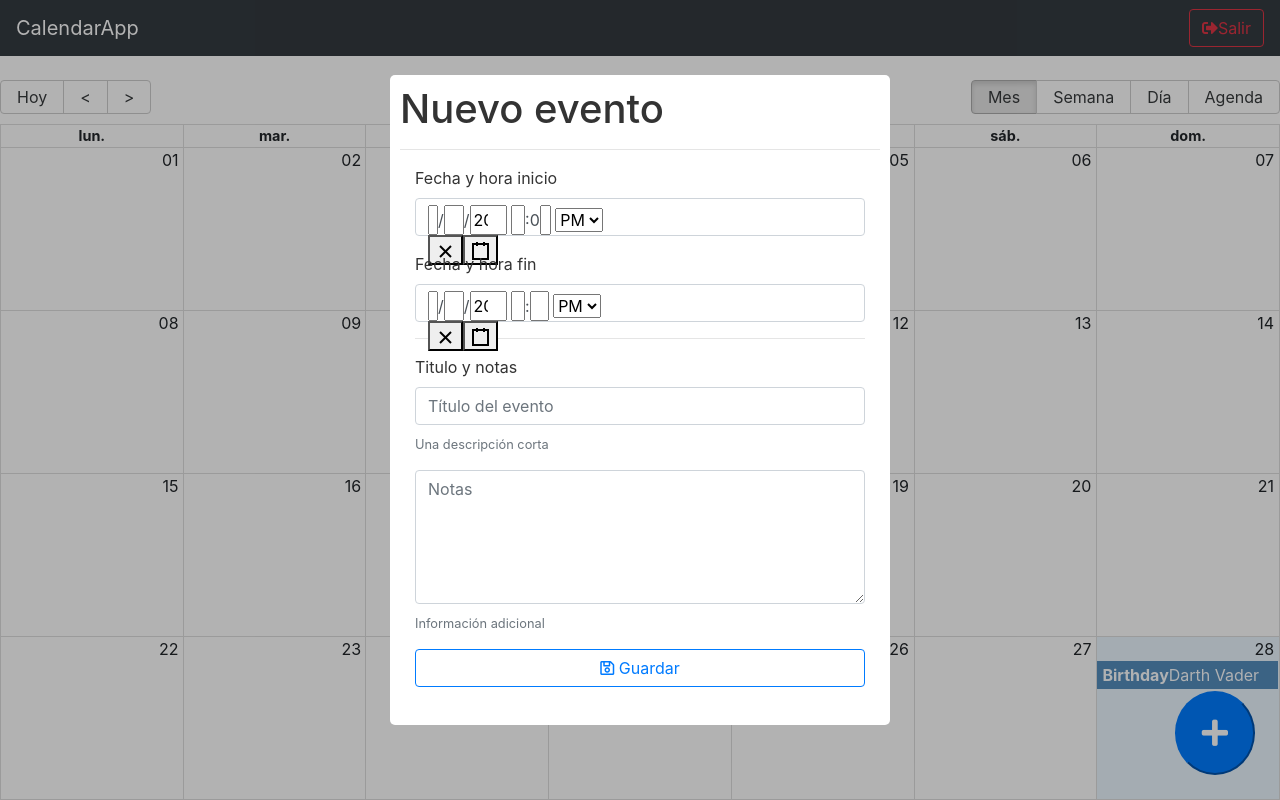
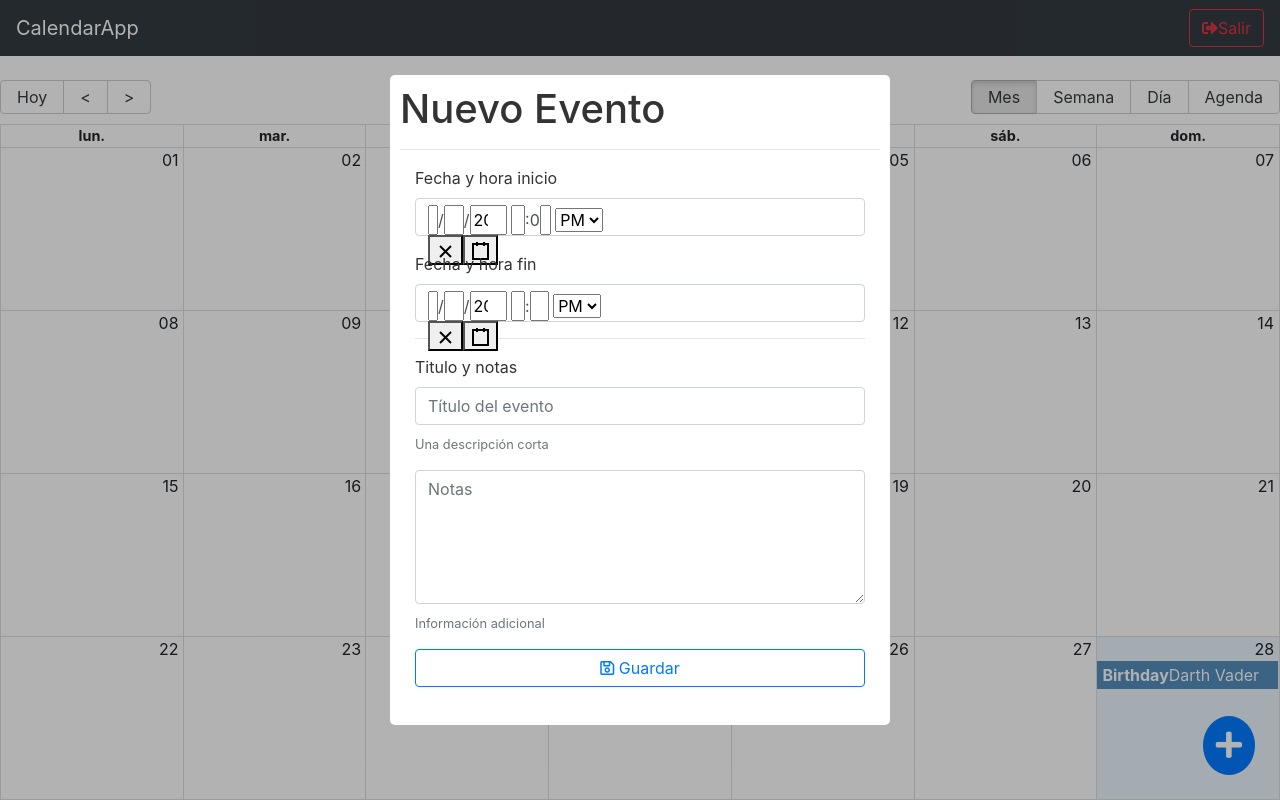
Before and after one commit to Sergiovelasquezp/09-calendar-app, a React app: page / in a window 1280 px wide. Both pictures are taken after a click on the button 1214 px from the left and 733 px from the top of the page. Built offline with nearby package versions, Linux system fonts and the light colour scheme; some packages are replaced by stand-ins of ours.

Commit message:
- Modified: action creators, action types and reducers for Calendar Events - Restructured functionality and the way buttons are added. I created a Button component that receive a custom class as, color and children as props and it switches based on that values or it sets to default if they are not provided

```diff
--- a/src/components/Calendar/CalendarModal.js
+++ b/src/components/Calendar/CalendarModal.js
@@ -1,32 +1,42 @@
-import React, { useState } from 'react';
+import React, { useEffect, useState } from 'react';
 import Modal from 'react-modal';
 import DateTimePicker from 'react-datetime-picker';
 import PropTypes from 'prop-types';
 import Swal from 'sweetalert2';
+import moment from 'moment';
 import * as ModalStyles from '../../helpers/react-modal-helpers';
 import '../../styles/modal-styles.css';
-import moment from 'moment';
 import { useDispatch, useSelector } from 'react-redux';
 import { closeModal } from '../../redux/action-creators/ui-actions';
-import { calendarNewEvent } from '../../redux/action-creators/calendar-actions';
+import {
+  calendarClearActiveEvent,
+  calendarNewEvent,
+  calendarUpdateEvent,
+} from '../../redux/action-creators/calendar-actions';
 
+const currentDateTime = moment().minute(0).second(0).add(1, 'hour');
+const currentDateTimeForward = moment().clone().add(1, 'hour');
+const initialFormState = {
+  title: '',
+  notes: '',
+  start: currentDateTime.toDate(),
+  end: currentDateTimeForward.toDate(),
+};
 Modal.setAppElement('#root');
 const CalendarModal = (props) => {
   const dispatch = useDispatch();
   const { modalOpen } = useSelector((state) => state.ui);
+  const { activeEvent } = useSelector((state) => state.calendar);
 
-  const currentDateTime = moment().minute(0).second(0).add(1, 'hour');
-  const currentDateTimeForward = moment().clone().add(1, 'hour');
   const { afterOpenModal, modalLabel, children } = props;
   const [startDate, setStartDate] = useState(currentDateTime.toDate());
   const [endtDate, setEndDate] = useState(currentDateTimeForward.toDate());
-  const [formValues, setFormValues] = useState({
-    title: '',
-    notes: '',
-    start: currentDateTime.toDate(),
-    end: currentDateTimeForward.toDate(),
-  });
+  const [formValues, setFormValues] = useState(initialFormState);
   const { title, notes, start, end } = formValues;
+
+  useEffect(() => {
+    activeEvent ? setFormValues(activeEvent) : setFormValues(initialFormState);
+  }, [activeEvent]);
 
   const handleInputChange = ({ target }) => {
     setFormValues({
@@ -61,7 +71,9 @@ const CalendarModal = (props) => {
         'error'
       );
     }
-
+    if (activeEvent) {
+      dispatch(calendarUpdateEvent(formValues));
+    } else {
       dispatch(
         calendarNewEvent({
           ...formValues,
@@ -72,11 +84,13 @@ const CalendarModal = (props) => {
           },
         })
       );
+    }
     handleCloseModal();
   };
 
   const handleCloseModal = () => {
     dispatch(closeModal());
+    dispatch(calendarClearActiveEvent());
   };
   return (
     <Modal
@@ -89,7 +103,7 @@ const CalendarModal = (props) => {
       overlayClassName={`modal-fondo`}
       closeTimeoutMS={200}
     >
-      <h1> Nuevo evento </h1>
+      <h1> {activeEvent ? 'Editar Evento' : 'Nuevo Evento'} </h1>
       <hr />
       <form className="container" onSubmit={handleSubmit}>
         <div className="form-group">
--- a/src/components/Calendar/CalendarPage.js
+++ b/src/components/Calendar/CalendarPage.js
@@ -9,14 +9,20 @@ import CalendarEvent from './CalendarEvent';
 import CalendarModal from './CalendarModal';
 import { useDispatch, useSelector } from 'react-redux';
 import { openModal } from '../../redux/action-creators/ui-actions';
-import { calendarCurrentEvent } from '../../redux/action-creators/calendar-actions';
-import { Fab } from '../Ui/Fab';
+import {
+  calendarCurrentEvent,
+  calendarDeleteEvent,
+  calendarClearActiveEvent,
+} from '../../redux/action-creators/calendar-actions';
+import Button from '../Ui/Buttons/Button';
 
 moment().locale('es');
 const localizer = momentLocalizer(moment);
 const CalendarPage = () => {
   // HOOKS GOES HERE
-  const { events: calendar_events } = useSelector((state) => state.calendar);
+  const { events: calendar_events, activeEvent } = useSelector(
+    (state) => state.calendar
+  );
   const dispatch = useDispatch();
   const [lastView, setLastView] = useState(
     localStorage.getItem('lastView') || 'month'
@@ -30,13 +36,19 @@ const CalendarPage = () => {
 
   const onSelectEvent = (event) => {
     dispatch(calendarCurrentEvent(event));
-    dispatch(openModal());
-    console.log(event);
   };
 
   const onViewChange = (event) => {
     setLastView(event);
     localStorage.setItem('lastView', event);
+  };
+
+  const handleDeleteEvent = () => {
+    dispatch(calendarDeleteEvent());
+  };
+  const handleSelectSlot = (e) => {
+    console.log(e);
+    dispatch(calendarClearActiveEvent());
   };
 
   const eventStyleGetter = (event, start, end, isSelected) => {
@@ -68,13 +80,23 @@ const CalendarPage = () => {
         eventPropGetter={eventStyleGetter}
         onDoubleClickEvent={onDoubleClickEvent}
         onSelectEvent={onSelectEvent}
+        onSelectSlot={handleSelectSlot}
+        selectable={true}
         onView={onViewChange}
         view={lastView}
         components={{
           event: CalendarEvent,
         }}
       />
-      <Fab />
+      {/* <Fab /> */}
+      <Button type="fab_add" color="primary" />
+      {activeEvent && (
+        <Button
+          type="fab_delete"
+          color="danger"
+          handleClickEvent={handleDeleteEvent}
+        />
+      )}
       <CalendarModal />
     </div>
   );
--- /dev/null
+++ b/src/components/Ui/Buttons/Button.js
@@ -0,0 +1,34 @@
+import React, { useEffect, useState } from 'react';
+import { useDispatch } from 'react-redux';
+import { openModal } from '../../../redux/action-creators/ui-actions';
+import { BUTTON_TYPES } from './button-types';
+
+const Button = (props) => {
+  const dispatch = useDispatch();
+  const { children, type, color, handleClickEvent } = props;
+  const [buttonType, setButtonType] = useState({});
+  useEffect(() => {
+    if (type) {
+      setButtonType(BUTTON_TYPES[type]);
+    }
+  }, [type]);
+
+  const handleOpenModal = () => {
+    dispatch(openModal());
+  };
+
+  return (
+    <button
+      onClick={handleClickEvent ? handleClickEvent : handleOpenModal}
+      className={`btn btn-${color ? color : buttonType.btn_color} ${
+        buttonType.custon_class
+      }`}
+    >
+      {buttonType.icon && <i className={`fas ${buttonType.icon}`}></i>}
+      {children}
+      {buttonType.label}
+    </button>
+  );
+};
+
+export default Button;
--- /dev/null
+++ b/src/components/Ui/Buttons/button-types.js
@@ -0,0 +1,19 @@
+export const BUTTON_TYPES = {
+  fab_add: {
+    custon_class: 'fab-add',
+    icon: 'fas fa-plus ',
+    label: '',
+  },
+  fab_delete: {
+    custon_class: 'fab-delete',
+    icon: 'fas fa-trash',
+    label: 'Eliminar',
+  },
+
+  btn_default: {
+    custon_class: '',
+    btn_color: 'primary',
+    icon: '',
+    label: 'Boton',
+  },
+};
--- a/src/components/Ui/Fab.js
+++ /dev/null
@@ -1,15 +0,0 @@
-import React from 'react';
-import { useDispatch } from 'react-redux';
-import { openModal } from '../../redux/action-creators/ui-actions';
-
-export const Fab = (props) => {
-  const dispatch = useDispatch();
-  const handleOpenModal = () => {
-    dispatch(openModal());
-  };
-  return (
-    <button className="btn-primary fab" onClick={handleOpenModal}>
-      <i class="fas fa-plus    "></i>
-    </button>
-  );
-};
--- a/src/redux/action-creators/calendar-actions.js
+++ b/src/redux/action-creators/calendar-actions.js
@@ -8,3 +8,13 @@ export const calendarNewEvent = (calendarEvent) => ({
   type: CALENDAR_ACTIONS.CALENDAR_NEW_EVENT,
   payload: calendarEvent,
 });
+export const calendarUpdateEvent = (calendarEvent) => ({
+  type: CALENDAR_ACTIONS.CALENDAR_UPDATE_EVENT,
+  payload: calendarEvent,
+});
+export const calendarClearActiveEvent = () => ({
+  type: CALENDAR_ACTIONS.CALENDAR_CLEAR_ACTIVE_EVENT,
+});
+export const calendarDeleteEvent = () => ({
+  type: CALENDAR_ACTIONS.CALENDAR_DELETE_EVENT,
+});
--- a/src/redux/action-types/action-types.js
+++ b/src/redux/action-types/action-types.js
@@ -6,4 +6,7 @@ export const UI_ACTIONS = {
 export const CALENDAR_ACTIONS = {
   CALENDAR_NEW_EVENT: '[CALENDAR] NEW EVENT',
   CALENDAR_ACTIVE_EVENT: '[CALENDAR] ACTIVE EVENT',
+  CALENDAR_CLEAR_ACTIVE_EVENT: '[CALENDAR] CLEAR ACTIVE EVENT',
+  CALENDAR_UPDATE_EVENT: '[CALENDAR] UPDATE EVENT',
+  CALENDAR_DELETE_EVENT: '[CALENDAR] DELETE EVENT',
 };
--- a/src/redux/reducers/calendar-reducer.js
+++ b/src/redux/reducers/calendar-reducer.js
@@ -4,6 +4,7 @@ import { CALENDAR_ACTIONS } from '../action-types/action-types';
 const initialState = {
   events: [
     {
+      id: new Date().getTime(),
       title: 'Birthday',
       user: {
         id: 12345,
@@ -23,11 +24,31 @@ export const CALENDAR_REDUCER = (state = initialState, action) => {
         ...state,
         events: [...state.events, action.payload],
       };
+    case CALENDAR_ACTIONS.CALENDAR_UPDATE_EVENT:
+      return {
+        ...state,
+        events: state.events.map((event) =>
+          event.id === action.payload.id ? action.payload : event
+        ),
+      };
+    case CALENDAR_ACTIONS.CALENDAR_DELETE_EVENT:
+      return {
+        ...state,
+        events: state.events.filter(
+          (event) => event.id !== state.activeEvent.id
+        ),
+        activeEvent: null,
+      };
     case CALENDAR_ACTIONS.CALENDAR_ACTIVE_EVENT:
       return {
         ...state,
         activeEvent: action.payload,
       };
+    case CALENDAR_ACTIONS.CALENDAR_CLEAR_ACTIVE_EVENT:
+      return {
+        ...state,
+        activeEvent: null,
+      };
     default:
       return state;
   }
--- a/src/styles/Globals.css
+++ b/src/styles/Globals.css
@@ -14,16 +14,29 @@ body {
   height: 100%;
 }
 
-.fab {
-  border-radius: 100%;
+.fab-add {
+  border-radius: 50%;
   bottom: 25px;
   font-size: 30px;
   outline: none;
-  padding: 25px;
   position: fixed;
   right: 25px;
 }
-.fab:active {
+.fab-add:active {
   border: none;
   outline: none;
 }
+
+.fab-delete {
+  bottom: 25px;
+  font-size: 16px;
+  /* font-weight: bold; */
+  left: 60px;
+  outline: none;
+  position: fixed;
+  /* right: 25px; */
+}
+
+.fab-delete i {
+  margin-right: 7px;
+}
```
Also changed, not shown: 2 other files. Lines whose indentation alone changed are shown as unchanged.
